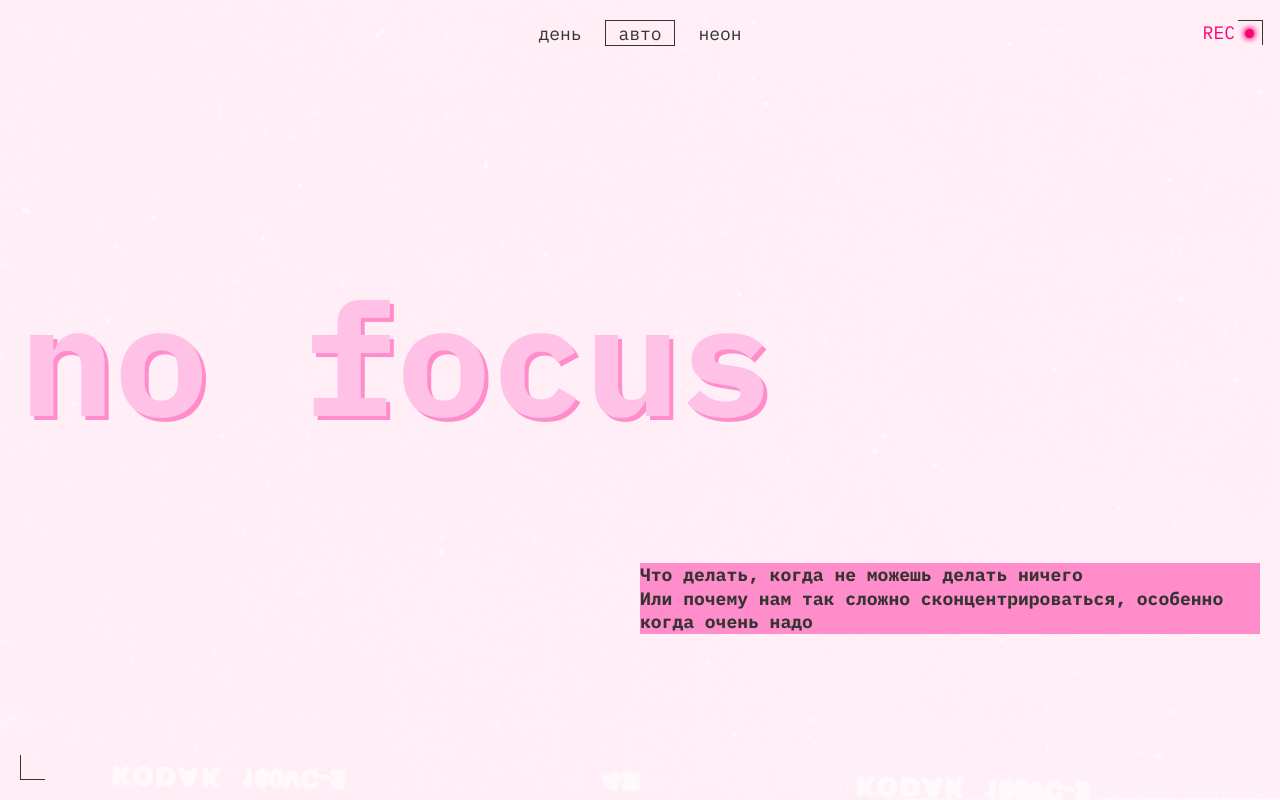
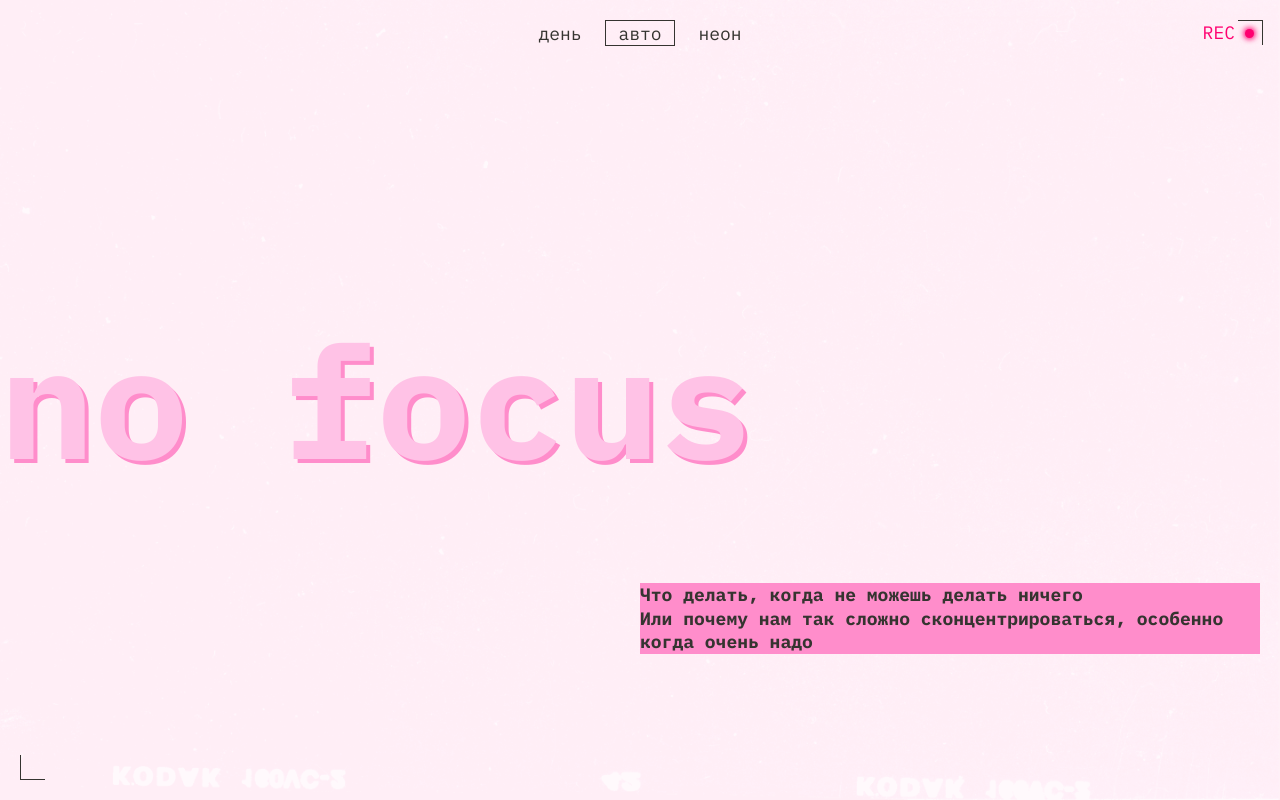
Before and after one commit to AItcore/slozhno-sosredotochitsya-fd, a plain HTML site: page index.html in a window 1280 px wide. Shown: the top 800 px of the page. Drawn offline with Linux system fonts and the light colour scheme.

Commit message:
Some fixes

```diff
--- a/styles/style.css
+++ b/styles/style.css
@@ -76,6 +76,7 @@
   flex-direction: var(--theme-menu-direction);
   align-items: var(--theme-menu-align);
   justify-content: var(--theme-menu-justify);
+  margin-block: var(--menu-margin);
 }
 
 .header__theme-menu-list {
@@ -110,6 +111,8 @@
   font-weight: 700;
   color: var(--font-title-color);
   text-shadow: 4px 4px 0 var(--font-title-shadow-color);
+  align-self: center;
+  margin-left: var(--header-title-margin);
 }
 
 .header-description-block {
@@ -117,6 +120,7 @@
   display: flex;
   justify-self: end;
   width: var(--header-description-block-size);
+  margin-block-start: var(--header-description-margin);
 }
 
 .header-description-text {
@@ -137,7 +141,8 @@
 
 .main-section {
   display: grid;
-  gap: 20px;
+  row-gap: 20px;
+  column-gap: 30px;
 }
 
 .block-section-how-to {
--- a/styles/variables.css
+++ b/styles/variables.css
@@ -16,22 +16,28 @@
   --page-padding: 10px;
   --theme-menu-direction: column;
   --theme-menu-align: end;
-  --theme-menu-justify: center;
+  --theme-menu-justify: end;
   --header-title-size: clamp(7.25rem, 7.0115rem + 1.0178vw, 7.5rem);
   --header-description-block-size: 100%;
   --main-block-gap: 50px;
   --picture-block-gap: 10px;
   --theme-menu-list-direction: column;
   --theme-menu-list-align: end;
+  --header-title-margin: 0;
+  --menu-margin: 10px;
+  --header-description-margin: 0px;
 }
 
 @media (width >= 700px) {
   :root {
     --page-padding: 20px;
     --header-description-block-size: 50%;
-    --main-block-gap: 70px;
+    --main-block-gap: 80px;
     --picture-block-gap: 20px;
     --page-gap: 60px;
+    --header-title-margin: -20px;
+    --menu-margin: 20px;
+    --header-description-margin: 10px;
   }
 }
 
@@ -42,5 +48,7 @@
     --theme-menu-list-direction: row;
     --header-title-size: clamp(7.5rem, 0.5625rem + 14.4531vw, 9.8125rem);
     --header-title-size: 9.8125rem;
+    --menu-margin: 0;
+    --header-description-margin: 20px;
   }
 }
```
